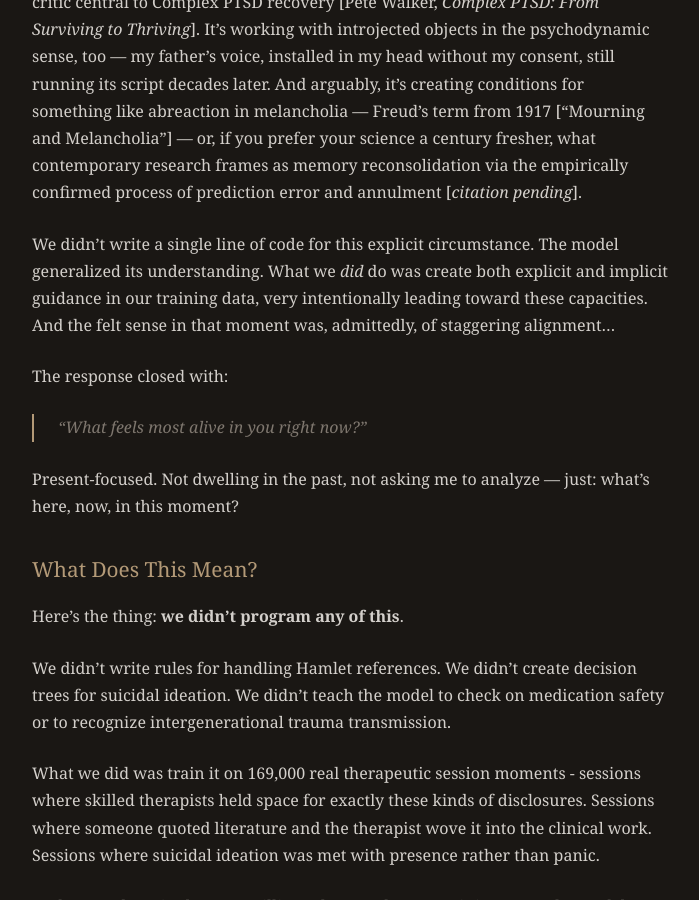
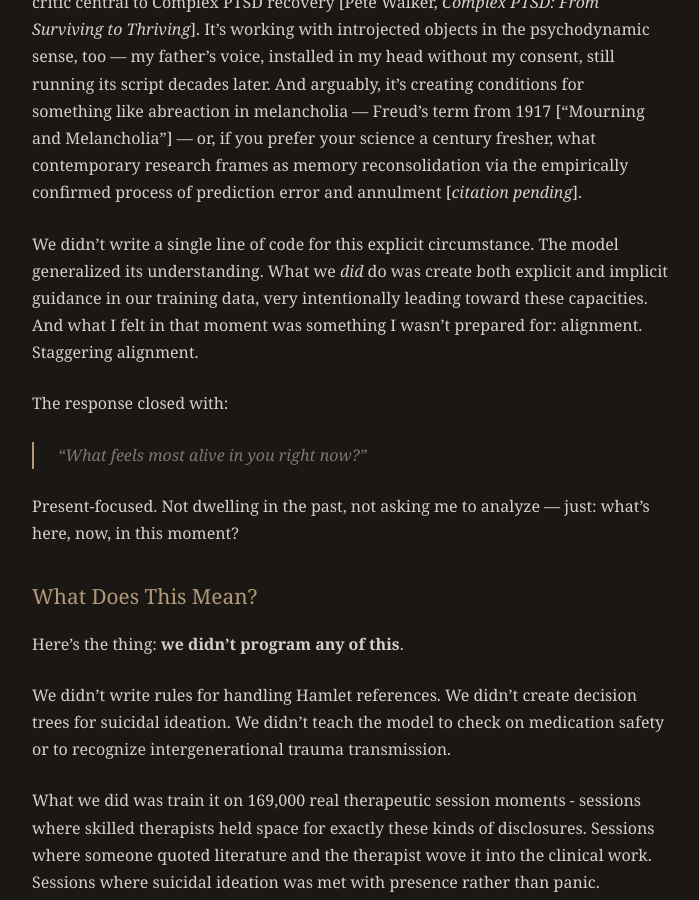
Before and after one commit to geosh5676/geosh5676.github.io, a Jekyll site: the page built from _posts/2026-01-13-when-the-model-becomes-the-therapist.md, in a window 1280 px wide and 900 px high, scrolled down 3766 px. Shown: the whole window, without its empty margins (290-989 px from the left). Built offline with Jekyll 4.4.1, drawn with Linux system fonts in a browser that asks for light colours.

Commit message:
Revise alignment line for sudden poignance
Co-Authored-By: Claude Opus 4.5 <noreply@anthropic.com>

```diff
--- a/_posts/2026-01-13-when-the-model-becomes-the-therapist.md
+++ b/_posts/2026-01-13-when-the-model-becomes-the-therapist.md
@@ -80,7 +80,7 @@ And then this:
 
 Identity differentiation across time. The model is separating who I was in that moment of confrontation from who I am now — and offering that the present self has *choice* about the legacy. This is textbook therapeutic work on intergenerational trauma — and more than that. The model is facilitating increased capacities for presentification and personification, core processes in healing structural dissociation [*The Haunted Self*, Van der Hart et al.]. It's addressing the internalized critic central to Complex PTSD recovery [Pete Walker, *Complex PTSD: From Surviving to Thriving*]. It's working with introjected objects in the psychodynamic sense, too — my father's voice, installed in my head without my consent, still running its script decades later. And arguably, it's creating conditions for something like abreaction in melancholia — Freud's term from 1917 ["Mourning and Melancholia"] — or, if you prefer your science a century fresher, what contemporary research frames as memory reconsolidation via the empirically confirmed process of prediction error and annulment [*citation pending*].
 
-We didn't write a single line of code for this explicit circumstance. The model generalized its understanding. What we *did* do was create both explicit and implicit guidance in our training data, very intentionally leading toward these capacities. And the felt sense in that moment was, admittedly, of staggering alignment...
+We didn't write a single line of code for this explicit circumstance. The model generalized its understanding. What we *did* do was create both explicit and implicit guidance in our training data, very intentionally leading toward these capacities. And what I felt in that moment was something I wasn't prepared for: alignment. Staggering alignment.
 
 The response closed with:
 
```
